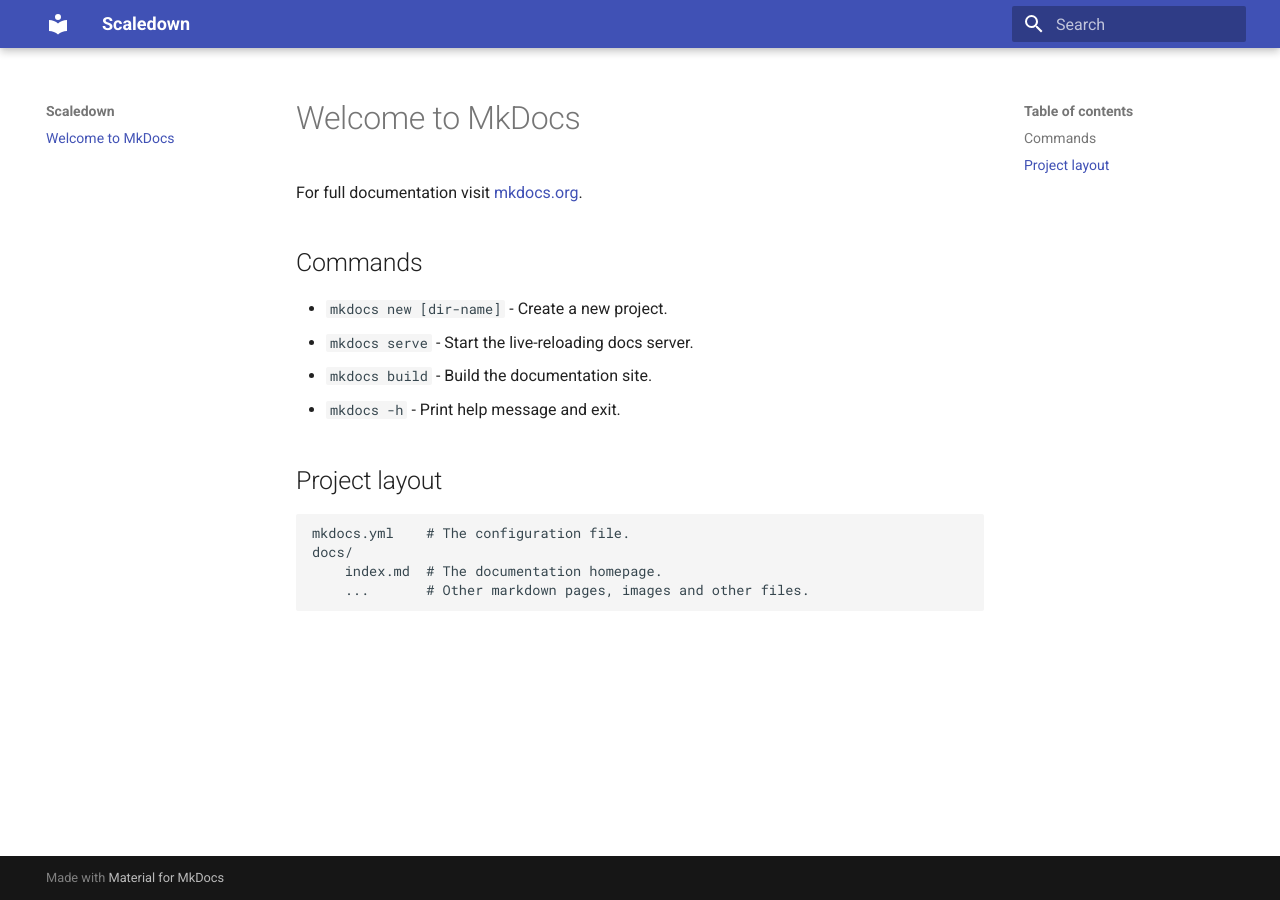
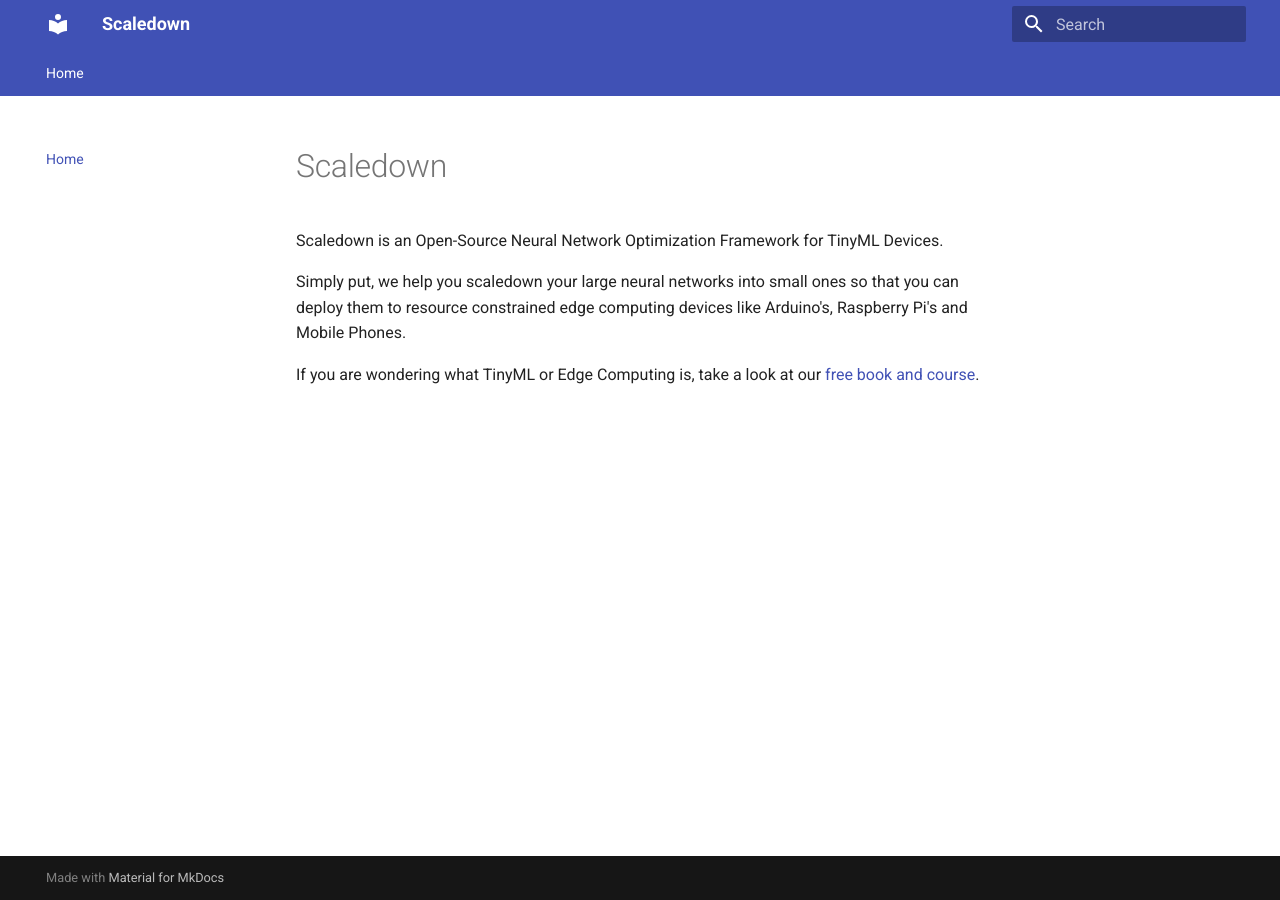
Before and after one commit to scaledown-team/scaledown-team.github.io, an MkDocs documentation site: the page built from docs/index.md, in a window 1280 px wide. Built offline with MkDocs 1.6.1 and Material for MkDocs 9.7.7, drawn with Linux system fonts in a browser that asks for light colours.

Commit message:
added link to book

```diff
--- a/docs/index.md
+++ b/docs/index.md
@@ -1,17 +1,6 @@
-# Welcome to MkDocs
+# Scaledown
+Scaledown is an Open-Source Neural Network Optimization Framework for TinyML Devices.
 
-For full documentation visit [mkdocs.org](https://www.mkdocs.org).
+Simply put, we help you scaledown your large neural networks into small ones so that you can deploy them to resource constrained edge computing devices like Arduino's, Raspberry Pi's and Mobile Phones.
 
-## Commands
-
-* `mkdocs new [dir-name]` - Create a new project.
-* `mkdocs serve` - Start the live-reloading docs server.
-* `mkdocs build` - Build the documentation site.
-* `mkdocs -h` - Print help message and exit.
-
-## Project layout
-
-    mkdocs.yml    # The configuration file.
-    docs/
-        index.md  # The documentation homepage.
-        ...       # Other markdown pages, images and other files.
+If you are wondering what TinyML or Edge Computing is, take a look at our [free book and course](https://scaledown-team.github.io/practical_tinyml_book/).
--- a/mkdocs.yml
+++ b/mkdocs.yml
@@ -1,3 +1,10 @@
 site_name: Scaledown
+
 theme:
   name: material
+  features:
+    - navigation.tabs
+
+
+nav:
+  - 'Home': index.md
```
